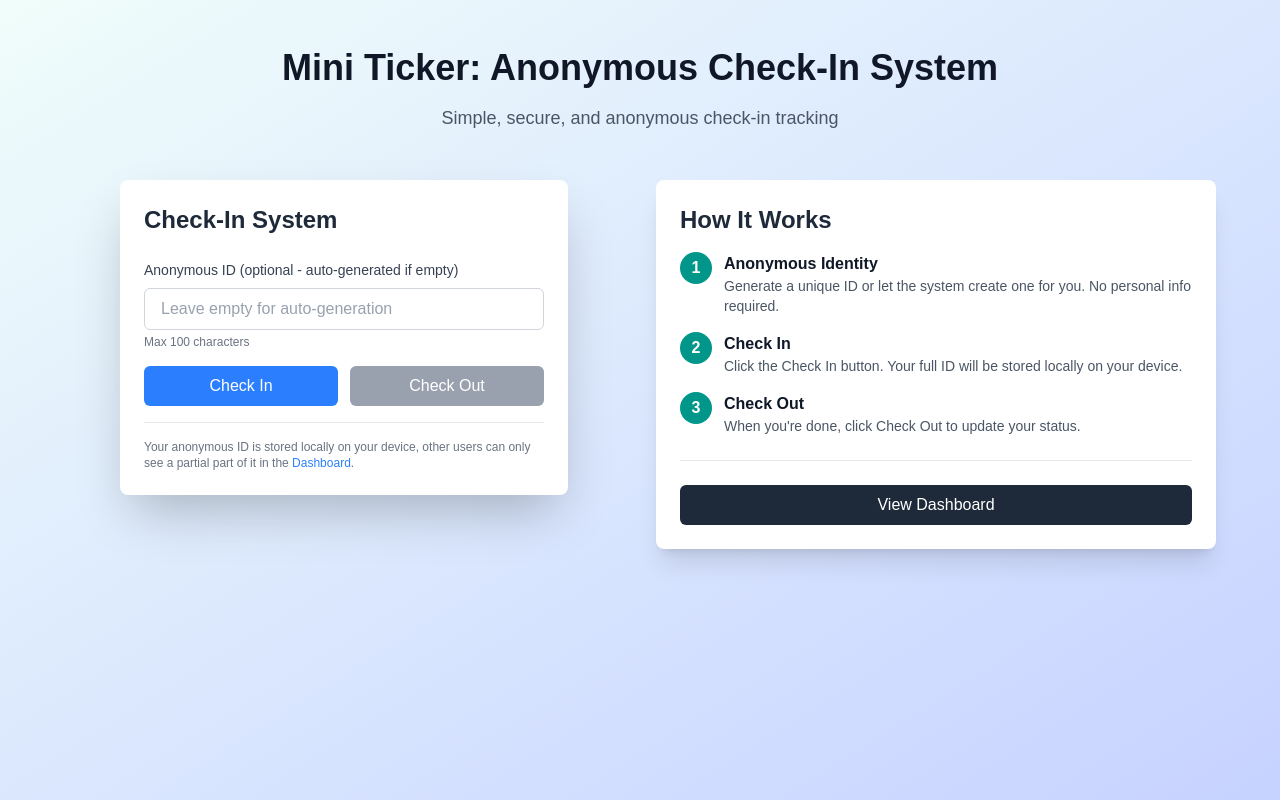
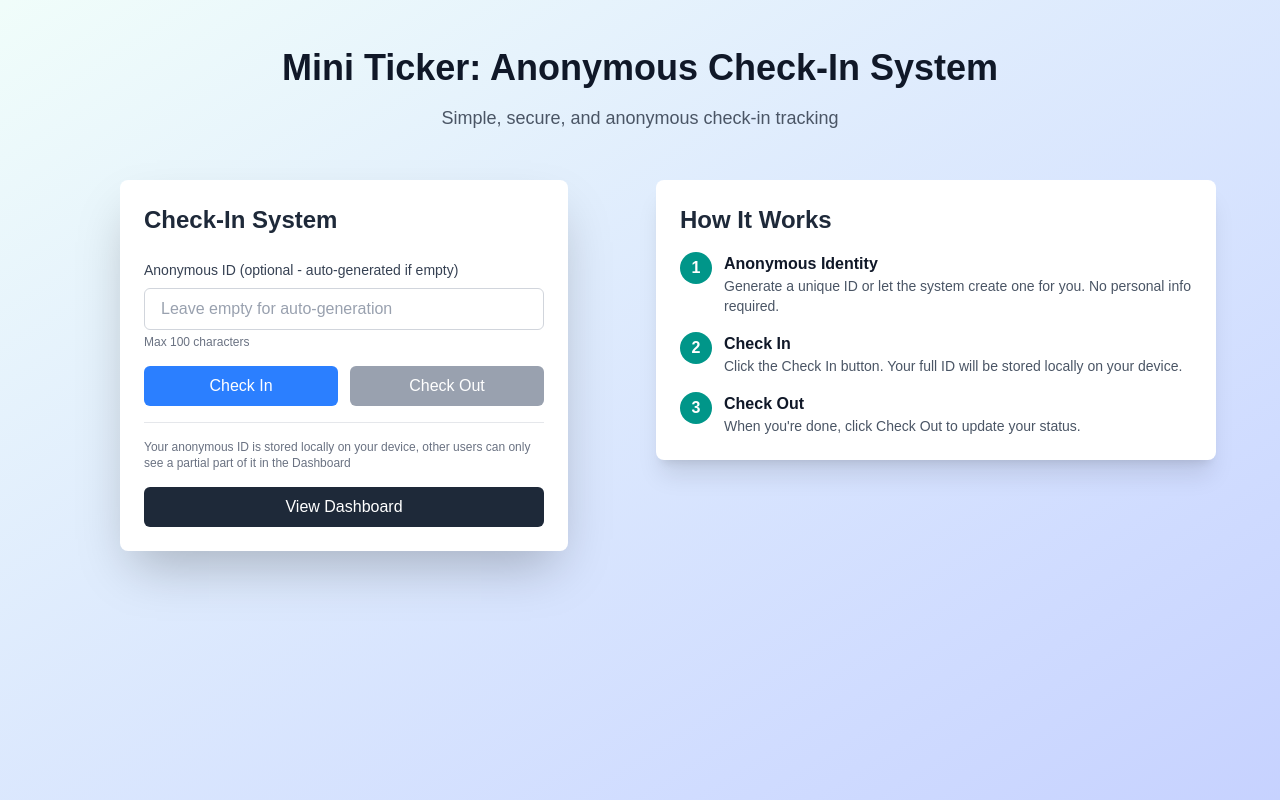
Before and after one commit to ramenguykung/mini-ticker, a Next.js app: page / in a window 1280 px wide. Built offline with nearby package versions, Linux system fonts and the light colour scheme.

Commit message:
Reposition UI element

```diff
--- a/src/app/page.tsx
+++ b/src/app/page.tsx
@@ -56,15 +56,6 @@ export default function Home() {
 								</div>
 							</div>
 						</div>
-
-						<div className="mt-6 pt-6 border-t border-gray-200">
-							<Link
-								href="/dashboard"
-								className="block text-center bg-gray-800 text-white py-2 px-4 rounded-md hover:bg-gray-900 transition-colors font-medium"
-							>
-								View Dashboard
-							</Link>
-						</div>
 					</div>
 				</div>
 			</div>
--- a/src/components/CheckInForm.tsx
+++ b/src/components/CheckInForm.tsx
@@ -180,8 +180,11 @@ export default function CheckInForm() {
 
                 <div className="mt-4 pt-4 border-t border-gray-200">
                     <p className="text-xs text-gray-500">
-                        Your anonymous ID is stored locally on your device, other users can only see a partial part of it in the <Link href="/dashboard" className="text-blue-500 hover:underline">Dashboard</Link>.
+                        Your anonymous ID is stored locally on your device, other users can only see a partial part of it in the Dashboard
                     </p>
+                </div>
+                <div>
+                    <Link href="/dashboard" className="block text-center bg-gray-800 text-white py-2 px-4 rounded-md hover:bg-gray-900 transition-colors font-medium">View Dashboard</Link>
                 </div>
             </div>
         </div>
```
